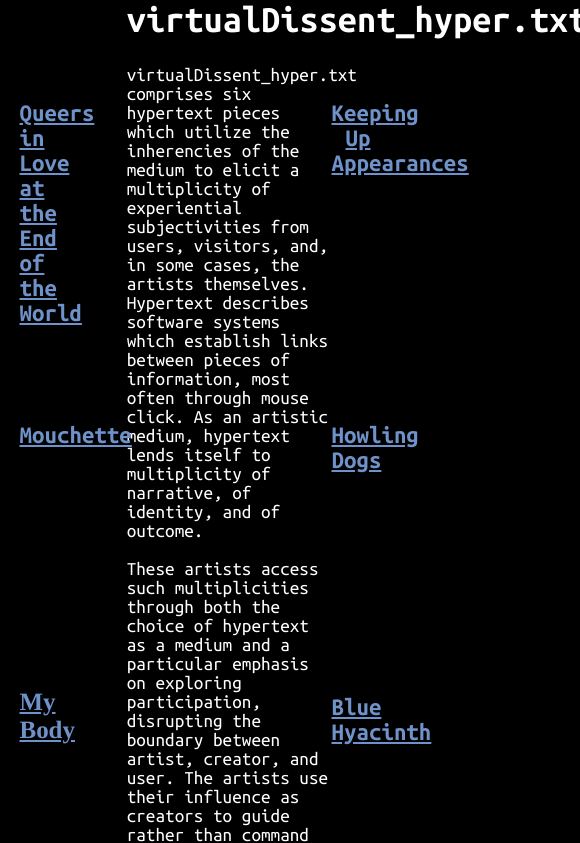
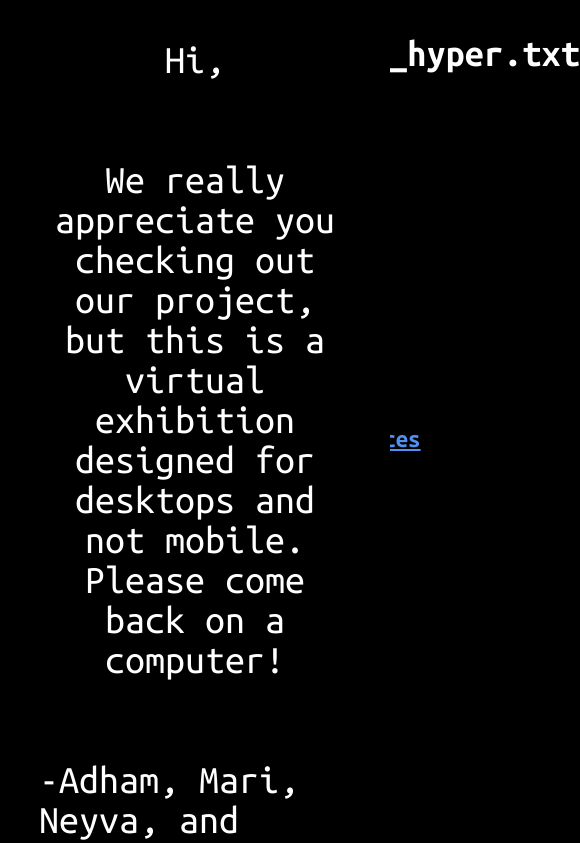
Before and after one commit to chakohi/virtual_dissent, a plain HTML site: page index.html in a window 390 px wide. Shown: the top 843 px of the page, 580 px wide, since content can reach past the window. Drawn offline with Linux system fonts and the light colour scheme.

Commit message:
made layout in flexbox, added footer, disabled mobile

```diff
--- a/index.html
+++ b/index.html
@@ -7,9 +7,18 @@
 </head>
 
 <body>
-    <div class="outer">
-        <div class="middle">
-            <div class="inner">
+    <div class="mobile-container hide">
+        <p class="mobile-text">Hi,</p>
+        <p class="mobile-text">We really appreciate you checking out our project, but this is a virtual exhibition designed for desktops and not mobile. Please come back on a computer!</p>
+        <p class="mobile-text signoff">-Adham, Mari, Neyva, and William</p>
+    </div>
+    <div class="main-container">
+        <div class="left-container">
+            <a href="mouchette/index.html" target="_blank" class="leftCenter project-link">Mouchette</a>
+            <a href="queers/index.html" target="_blank" class="leftTop project-link">Queers in Love at the End of the World</a>
+            <a href="mybody/index.html" target="_blank" class="leftBottom project-link">My Body</a>
+        </div>
+        <div class="center-container">
             <h1>virtualDissent_hyper.txt</h1>
             <p>
                 virtualDissent_hyper.txt comprises six hypertext pieces which utilize the inherencies of the medium to elicit a multiplicity of experiential subjectivities from users, visitors, and, in some cases, the artists themselves. Hypertext describes software
@@ -17,10 +26,10 @@
             </p>
             <p>
                 These artists access such multiplicities through both the choice of hypertext as a medium and a particular emphasis on exploring participation, disrupting the boundary between artist, creator, and user. The artists use their influence as creators to guide
-                    rather than command the audience, pushing them toward momentary encounters with power-resistant act, that is, acts which resist the disciplinary power described by Foucault, which is “. . .more dependent upon bodies and what they do
-                    . . . which permits time and labour . . . to be extracted from bodies . . . [and] which is constantly exercised by means of surveillance” (Foucault, 1947, pg. 104). These acts do not happen at the superficial aesthetic of the piece,
-                    but rather emerge as effects of the interaction between creator, system, and audience to be observed at the levels of subtext and gestalt. Such levels might be better understood as that which emerges at the moment of interaction, as
-                    “determined not only by the actual potentials of the interaction system but also by their interpretation by the meanings ascribed to them by the recipient” (Kwastek, 2013, pp. 28-29).
+                rather than command the audience, pushing them toward momentary encounters with power-resistant act, that is, acts which resist the disciplinary power described by Foucault, which is “. . .more dependent upon bodies and what they do .
+                . . which permits time and labour . . . to be extracted from bodies . . . [and] which is constantly exercised by means of surveillance” (Foucault, 1947, pg. 104). These acts do not happen at the superficial aesthetic of the piece, but
+                rather emerge as effects of the interaction between creator, system, and audience to be observed at the levels of subtext and gestalt. Such levels might be better understood as that which emerges at the moment of interaction, as “determined
+                not only by the actual potentials of the interaction system but also by their interpretation by the meanings ascribed to them by the recipient” (Kwastek, 2013, pp. 28-29).
             </p>
             <p>
                 Interwoven with resistance, these pieces and their artists and audiences, thus, enter into the political conversations surrounding such issues as identity, sexuality, love, race, gender, socioeconomic inequality, queerness, death, anonymity, and bodily
@@ -28,12 +37,15 @@
             </p>
 
         </div>
-        </div>
-    </div>
-    <a href="mouchette/index.html" target="_blank" class="leftCenter project-link">Mouchette</a>
-    <a href="queers/index.html" target="_blank" class="leftTop project-link">Queers in Love at the End of the World</a>
-    <a href="mybody/index.html" target="_blank" class="leftBottom project-link">My Body</a>
+
+        <div class="right-container">
             <a href="howling_dogs/index.html" target="_blank" class="RightCenter project-link">Howling Dogs</a>
             <a href="keeping_up_appearances/index.html" target="_blank" class="RightTop project-link">Keeping Up Appearances</a>
             <a href="bluehyacinth/index.html" target="_blank" class="RightBottom project-link">Blue Hyacinth</a>
+        </div>
+    </div>
+    <footer class="footer">
+        <div class="border-line"></div>
+        A project by <a class="name" href="https://www.chakohi.com">Adham Chakohi</a>, <a class="name">Maria Paula Calderon</a>, <a class="name">Neyva Hernandez</a>, and <a class="name">William Mlekush</a>
+    </footer>
 </body>
--- a/style.css
+++ b/style.css
@@ -2,107 +2,95 @@ body {
     font-family: 'Ubuntu Mono', monospace;
     font-size: 1.2em;
     background-color: black;
+    color: white;
 }
 
 a {
-    /* text-decoration: none; */
     cursor: pointer;
     font-size: 1.3em;
     font-weight: bold;
-    color: #6e92c9;
+    color: #5191f1;
+    #275dad
+}
+
+a:hover {
+    /* color: #275dad */
+    filter: brightness(70%)
 }
 
 .project-link {
-    width: 10%;
-    /* text-align: center; */
+    /* width: 10%; */
 }
 
-.leftCenter {
-    position: fixed;
-    float: left;
-    margin-top: 49vh;
-    left: 5%;
-    text-align: left;
-    /* font-family: Verdana; */
-    /* font-weight: bold; */
-    /* font-size: 13px; */
-    /* letter-spacing: 0.1em; */
-    /* color: #3e52a4; */
+.main-container {
+    display: flex;
+    justify-content: space-evenly;
+    max-width: 90%;
+    margin: auto;
 }
 
-.rightCenter {
-    position: fixed;
-    float: right;
-    margin-top: 49vh;
-    right: 5%;
-    text-align: right;
-    /* color: #3e52a4; */
-    /* font-family: verdana; */
-    /* font-weight: bold; */
+.center-container {
+    max-width: 45%;
 }
 
-.leftTop {
-    position: fixed;
-    float: top;
-    left: 5%;
-    top: 100px;
-    text-align: left;
-    /* color: #3e52a4; */
-    /* text-decoration: none; */
-    cursor: pointer;
-    /* font-family: Arial; */
-    /* font-weight: bold; */
+.left-container,
+.right-container {
+    display: flex;
+    max-width: 20%;
+    height: calc(100vh - 2rem);
+    flex-direction: column;
+    justify-content: space-around;
+    text-align: center;
 }
 
-.leftBottom {
-    position: fixed;
-    float: bottom;
-    left: 5%;
-    bottom: 100px;
-    font-family: Times;
-    text-align: left;
-    /* text-decoration: underline; */
-    /* color: #3e52a4; */
+.footer {
+    max-width: 90%;
+    margin: auto;
+    text-align: center;
+    margin-top: 1rem;
 }
 
-.rightBottom {
-    position: fixed;
-    float: bottom;
-    right: 5%;
-    bottom: 100px;
-    text-align: right;
-    /* color: #3e52a4; */
-    /* font-family: 'Times New Roman', Times, serif; */
+.border-line {
+    border-top: 1px solid lavender;
+    width: 30%;
+    margin: auto;
+    margin-bottom: 1rem;
 }
 
-.rightTop {
-    position: fixed;
-    float: top;
-    right: 5%;
-    top: 100px;
-    text-align: right;
-    /* text-decoration: none; */
-    /* color: #3e52a4; */
-    /* font-family: 'Times New Roman', Times, serif; */
+.footer a {
+    font-weight: inherit;
+    font-size: 1.2rem;
 }
 
-.outer {
-    display: table;
-    position: absolute;
-    top: 0;
-    left: 0;
-    height: 100%;
-    width: 100%;
+
+/* for mobile */
+
+.hide {
+    visibility: hidden;
 }
 
-.middle {
-    display: table-cell;
-    vertical-align: middle;
+@media (max-width: 678px) {
+    div.mobile-container {
+        visibility: visible;
+        display: z-index: 100;
+        height: 100%;
+        right: 0;
+        top: 0;
+        width: 100%;
+        overflow: hidden;
+        position: fixed;
+        background-color: black;
+        display: flex;
+        flex-direction: column;
+        text-align: center;
+        font-size: 2.5rem;
+    }
+    p {
+        width: 80%;
+        margin-left: auto;
+        margin-right: auto;
+    }
+    .signoff {
+        text-align: left;
+    }
 }
-
-.inner {
-    margin-left: auto;
-    margin-right: auto;
-    width: 45%;
-    color: white;
-}
```
Lines whose indentation alone changed are shown as unchanged.
